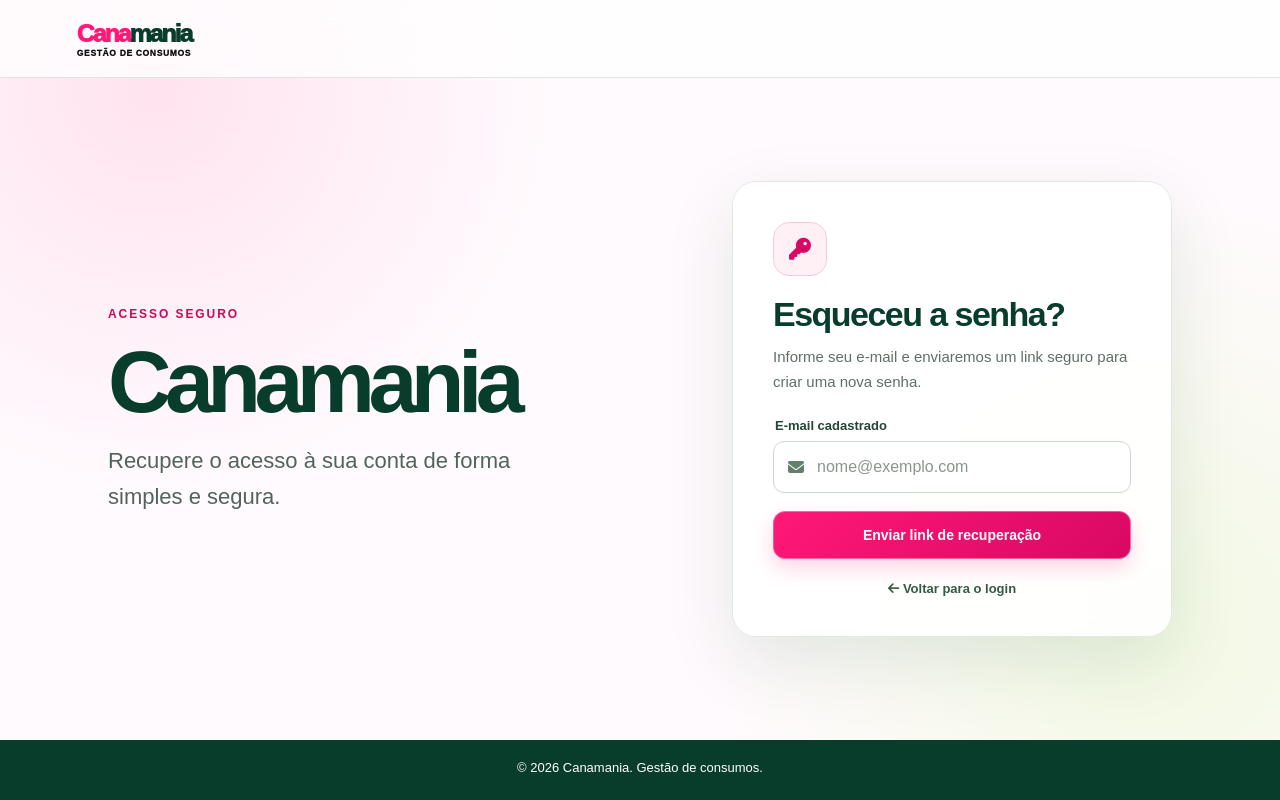
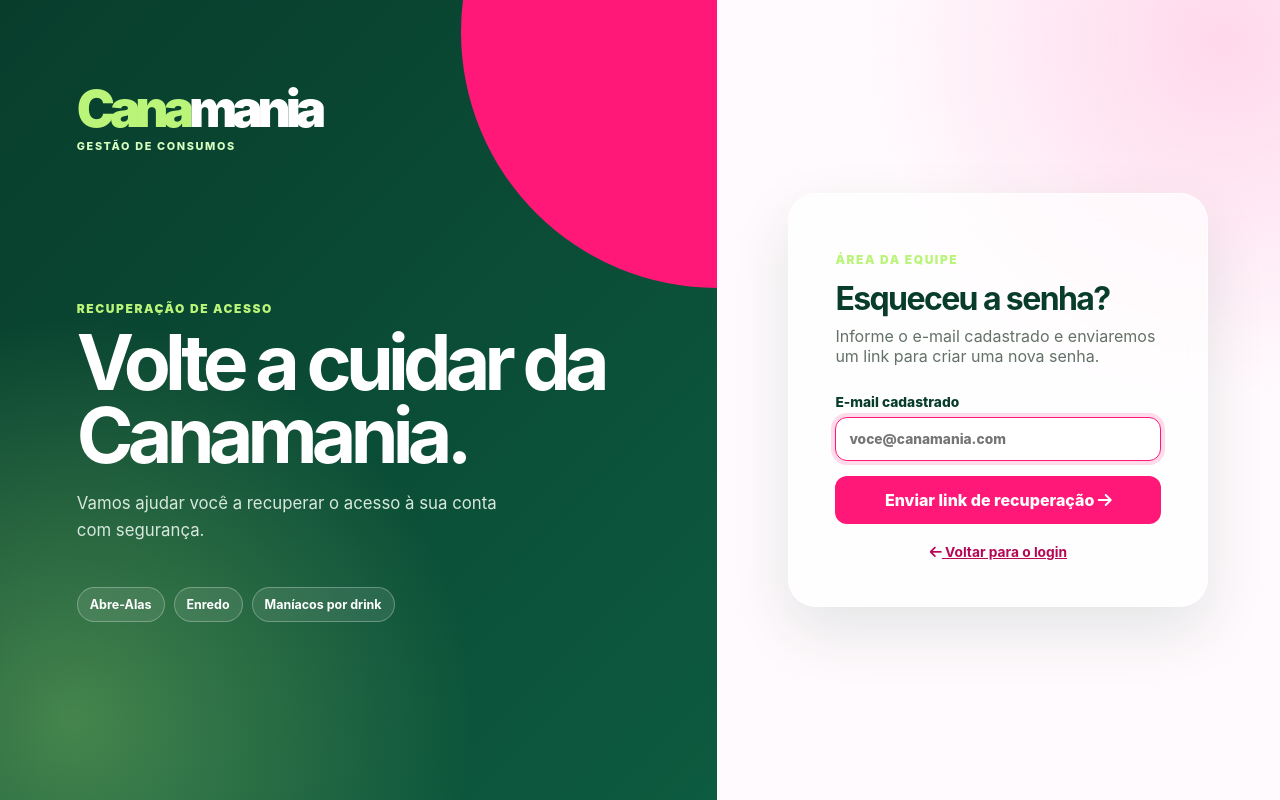
Before and after one commit to kazukiwi/Projeto-Cana-Mania, a FastAPI app: page /auth/esqueci-senha in a window 1280 px wide. Run offline with FastAPI, Linux system fonts and the light colour scheme.

Commit message:
feat(auth): redesign password recovery page and remove unused CSS

```diff
--- a/app/static/css/recuperar_senha_canamania.css
+++ /dev/null
@@ -1,45 +0,0 @@
-body.recovery-page{display:flex;min-height:100vh;background:#fffafd;color:#111315;font-family:Arial,sans-serif}
-.recovery-page .background{flex:1;min-height:calc(100vh - 60px);position:relative;overflow:hidden;background:radial-gradient(circle at 12% 12%,rgba(255,24,119,.10),transparent 25rem),radial-gradient(circle at 90% 85%,rgba(186,245,122,.20),transparent 27rem),#fffafd}
-.recovery-page .navbar{height:78px;padding:0 clamp(20px,6vw,80px);background:rgba(255,255,255,.78);border-bottom:1px solid rgba(8,61,44,.12);backdrop-filter:blur(14px)}
-.recovery-page .wordmark{font-size:1.55rem}
-.recovery-container{width:min(1120px,100%);min-height:calc(100vh - 138px);display:grid;grid-template-columns:minmax(0,1fr) minmax(340px,440px);align-items:center;gap:clamp(40px,8vw,110px);margin:auto;padding:58px 28px;position:relative;z-index:1}
-.recovery-copy{max-width:520px}
-.recovery-copy::before{content:"ACESSO SEGURO";display:inline-block;margin-bottom:18px;color:#c9085a;font-size:.75rem;font-weight:800;letter-spacing:.16em}
-.recovery-copy h1{margin:0 0 18px;color:#083d2c;font-size:clamp(54px,7vw,88px);font-weight:900;letter-spacing:-.075em;line-height:.98}
-.recovery-copy p{max-width:430px;margin:0;color:#52645a;font-size:clamp(18px,2vw,22px);font-weight:500;line-height:1.6}
-.recovery-card{width:100%;padding:clamp(26px,4vw,40px);border:1px solid #e1e9e2;border-radius:24px;background:rgba(255,255,255,.92);color:#182b21;box-shadow:0 24px 70px rgba(8,61,44,.10);backdrop-filter:blur(14px);animation:recovery-card-in .36s cubic-bezier(.2,.8,.2,1)}
-@keyframes recovery-card-in{from{opacity:0;transform:translateY(12px)}to{opacity:1;transform:translateY(0)}}
-.status-icon{width:54px;height:54px;display:grid;place-items:center;margin:0 0 20px;border:1px solid #ffc6de;border-radius:16px;background:#fff0f6;color:#d90864;font-size:22px}
-.status-icon--success{border-color:#c7e8d2;background:#effaf2;color:#168044}
-.status-icon--error{border-color:#fecaca;background:#fff1f2;color:#b91c1c}
-.recovery-card h1{margin:0 0 12px;color:#083d2c;font-size:clamp(27px,4vw,34px);letter-spacing:-.045em;line-height:1.1}
-.recovery-card .intro{margin:0 0 24px;color:#607067;font-size:15px;line-height:1.65}
-.recovery-card form>label{display:block;margin:0 0 8px 2px;color:#284435;font-size:13px;font-weight:700}
-.input-box{height:52px;display:flex;align-items:center;gap:11px;margin:0 0 18px;padding:0 14px;border:1px solid #cbd9cf;border-radius:11px;background:#fff;color:#63806c;transition:border-color .18s,box-shadow .18s}
-.input-box:focus-within{border-color:#ff1877;box-shadow:0 0 0 4px rgba(255,24,119,.12)}
-.input-box input{width:100%;min-width:0;border:0;outline:0;background:transparent;color:#182b21;font:inherit}
-.input-box input::placeholder{color:#89978e}
-.recovery-card form button{width:100%;min-height:48px;border:0;border-radius:11px;background:linear-gradient(135deg,#ff1877,#d90864);color:#fff;font:inherit;font-size:14px;font-weight:800;cursor:pointer;box-shadow:0 8px 20px rgba(255,24,119,.17);transition:transform .18s,box-shadow .18s}
-.recovery-card form button:hover{transform:translateY(-2px);box-shadow:0 12px 24px rgba(255,24,119,.24)}
-.secondary-link{display:block;width:fit-content;margin:22px auto 0;color:#315c43;text-decoration:none;font-size:13px;font-weight:700}
-.secondary-link:hover{color:#c9085a}
-.feedback{margin:0 0 18px;padding:11px 13px;border:1px solid #fecaca;border-radius:10px;font-size:13px;line-height:1.5}
-.feedback--error{background:#fff1f2;color:#9f1239}
-.recovery-page .main-footer{min-height:60px;padding:18px;background:#083d2c;color:#fff;text-align:center}
-html[data-theme="dark"] body.recovery-page{background:#0b100d}
-html[data-theme="dark"] .recovery-page .background{background:radial-gradient(circle at 12% 12%,rgba(255,24,119,.12),transparent 25rem),radial-gradient(circle at 90% 85%,rgba(186,245,122,.09),transparent 27rem),#0b100d}
-html[data-theme="dark"] .recovery-page .navbar{background:rgba(14,23,17,.88);border-color:#294433}
-html[data-theme="dark"] .recovery-copy h1{color:#d7fbb3}
-html[data-theme="dark"] .recovery-copy p{color:#c2d0c4}
-html[data-theme="dark"] .recovery-card{background:#141d17;border-color:#365840;color:#f1f8ef;box-shadow:0 24px 70px rgba(0,0,0,.34)}
-html[data-theme="dark"] .recovery-card h1{color:#f1f8ef}
-html[data-theme="dark"] .recovery-card .intro{color:#c2d0c4}
-html[data-theme="dark"] .recovery-card form>label{color:#d7fbb3}
-html[data-theme="dark"] .input-box{background:#0e1510;border-color:#3a5541;color:#baf57a}
-html[data-theme="dark"] .input-box input{color:#f5f7f4}
-html[data-theme="dark"] .input-box input::placeholder{color:#91a397}
-html[data-theme="dark"] .secondary-link{color:#baf57a}
-html[data-theme="dark"] .feedback--error{background:#351d22;border-color:#6d3038;color:#ffc4ca}
-@media(max-width:800px){.recovery-container{grid-template-columns:1fr;gap:26px;max-width:540px;padding:44px 24px}.recovery-copy{text-align:center;margin:auto}.recovery-copy h1{font-size:clamp(44px,12vw,64px)}.recovery-copy p{font-size:17px}.recovery-copy::before{margin-bottom:12px}}
-@media(max-width:480px){.recovery-page .navbar{height:68px;padding:0 20px}.recovery-container{padding:34px 18px}.recovery-card{padding:25px 21px;border-radius:20px}}
-@media(prefers-reduced-motion:reduce){.recovery-card,.recovery-card form button{animation:none;transition:none}}
--- a/app/templates/auth/esqueci_senha.html
+++ b/app/templates/auth/esqueci_senha.html
@@ -5,56 +5,45 @@
     <meta name="viewport" content="width=device-width, initial-scale=1.0">
     <link rel="icon" href="/static/img/image.ico" type="image/x-icon">
     <title>Esqueci minha senha | Canamania</title>
-    <link rel="stylesheet" href="/static/css/base.css?v=rodape-escuro-3">
-    <link rel="stylesheet" href="/static/css/recuperar_senha_canamania.css?v=1">
-    <link rel="stylesheet" href="/static/css/responsive.css?v=1">
-    <link rel="stylesheet" href="/static/css/footer.css?v=rodape-1">
+    <link rel="stylesheet" href="/static/css/index.css?v=canamania-5">
     <link rel="stylesheet" href="https://cdnjs.cloudflare.com/ajax/libs/font-awesome/6.5.2/css/all.min.css">
     <link rel="stylesheet" href="/static/css/theme-accents.css?v=global-theme-4">
-    <link rel="stylesheet" href="/static/css/dark-surfaces.css?v=1">
 </head>
-<body class="recovery-page">
-    <div class="background">
-        <header>
-            <nav class="navbar">
-                <a href="/" class="wordmark" aria-label="Voltar para o login"><span>Cana</span>mania<small>gestão de consumos</small></a>
-            </nav>
-        </header>
-
-        <main class="recovery-container">
-            <section class="recovery-copy">
-                <h1>Canamania</h1>
-                <p>Recupere o acesso à sua conta de forma simples e segura.</p>
-            </section>
-
-            <section class="recovery-card" aria-labelledby="titulo-recuperacao">
+<body class="canamania-login">
+    <main class="login-shell">
+        <section class="brand-panel">
+            <div class="login-orb" aria-hidden="true"></div>
+            <a class="brand" href="/"><span>Cana</span>mania</a>
+            <p class="brand-tag">gestão de consumos</p>
+            <div class="brand-copy">
+                <span>Recuperação de acesso</span>
+                <h1>Volte a cuidar da Canamania.</h1>
+                <p>Vamos ajudar você a recuperar o acesso à sua conta com segurança.</p>
+            </div>
+            <div class="flavor-chips"><b>Abre-Alas</b><b>Enredo</b><b>Maníacos por drink</b></div>
+        </section>
+        <section class="access-panel">
+            <section class="login-card" aria-labelledby="titulo-recuperacao">
                 {% if sucesso %}
-                <div class="status-icon status-icon--success"><i class="fa-solid fa-envelope-circle-check"></i></div>
-                <h1 id="titulo-recuperacao">Verifique seu e-mail</h1>
-                <p class="intro">Se houver uma conta ativa com esse endereço, enviaremos um link para redefinir sua senha. Ele é válido por 30 minutos.</p>
-                <a class="secondary-link" href="/">Voltar para o login</a>
+                <p class="eyebrow">Próxima etapa</p>
+                <h2 id="titulo-recuperacao">Verifique seu e-mail</h2>
+                <p class="login-lead">Se houver uma conta ativa com esse endereço, enviaremos um link para redefinir sua senha. O link é válido por 30 minutos.</p>
+                <p class="login-feedback login-feedback--success"><i class="fa-solid fa-circle-check" aria-hidden="true"></i> Solicitação recebida com segurança.</p>
+                <a class="recovery-back" href="/"><i class="fa-solid fa-arrow-left" aria-hidden="true"></i> Voltar para o login</a>
                 {% else %}
-                <div class="status-icon"><i class="fa-solid fa-key"></i></div>
-                <h1 id="titulo-recuperacao">Esqueceu a senha?</h1>
-                <p class="intro">Informe seu e-mail e enviaremos um link seguro para criar uma nova senha.</p>
-
-                {% if erro %}<p class="feedback feedback--error">{{ erro }}</p>{% endif %}
-
+                <p class="eyebrow">Área da equipe</p>
+                <h2 id="titulo-recuperacao">Esqueceu a senha?</h2>
+                <p class="login-lead">Informe o e-mail cadastrado e enviaremos um link para criar uma nova senha.</p>
+                {% if erro %}<p class="login-feedback login-feedback--error">{{ erro }}</p>{% endif %}
                 <form action="/auth/esqueci-senha" method="post">
-                    <label for="email">E-mail cadastrado</label>
-                    <div class="input-box">
-                        <i class="fa-solid fa-envelope"></i>
-                        <input type="email" name="email" id="email" value="{{ email or '' }}" placeholder="nome@exemplo.com" autocomplete="email" required>
-                    </div>
-                    <button type="submit">Enviar link de recuperação</button>
+                    <label>E-mail cadastrado<input type="email" name="email" id="email" value="{{ email or '' }}" placeholder="voce@canamania.com" autocomplete="email" required autofocus></label>
+                    <button type="submit">Enviar link de recuperação <i class="fa-solid fa-arrow-right" aria-hidden="true"></i></button>
                 </form>
-                <a class="secondary-link" href="/"><i class="fa-solid fa-arrow-left"></i> Voltar para o login</a>
+                <a class="recovery-back" href="/"><i class="fa-solid fa-arrow-left" aria-hidden="true"></i> Voltar para o login</a>
                 {% endif %}
             </section>
-        </main>
-    </div>
-
-    <footer class="main-footer"><p>&copy; 2026 Canamania. Gestão de consumos.</p></footer>
+        </section>
+    </main>
 <script src="/static/javascript/theme.js?v=global-theme-1"></script>
 </body>
 </html>
```
Also changed, not shown: README.md.
